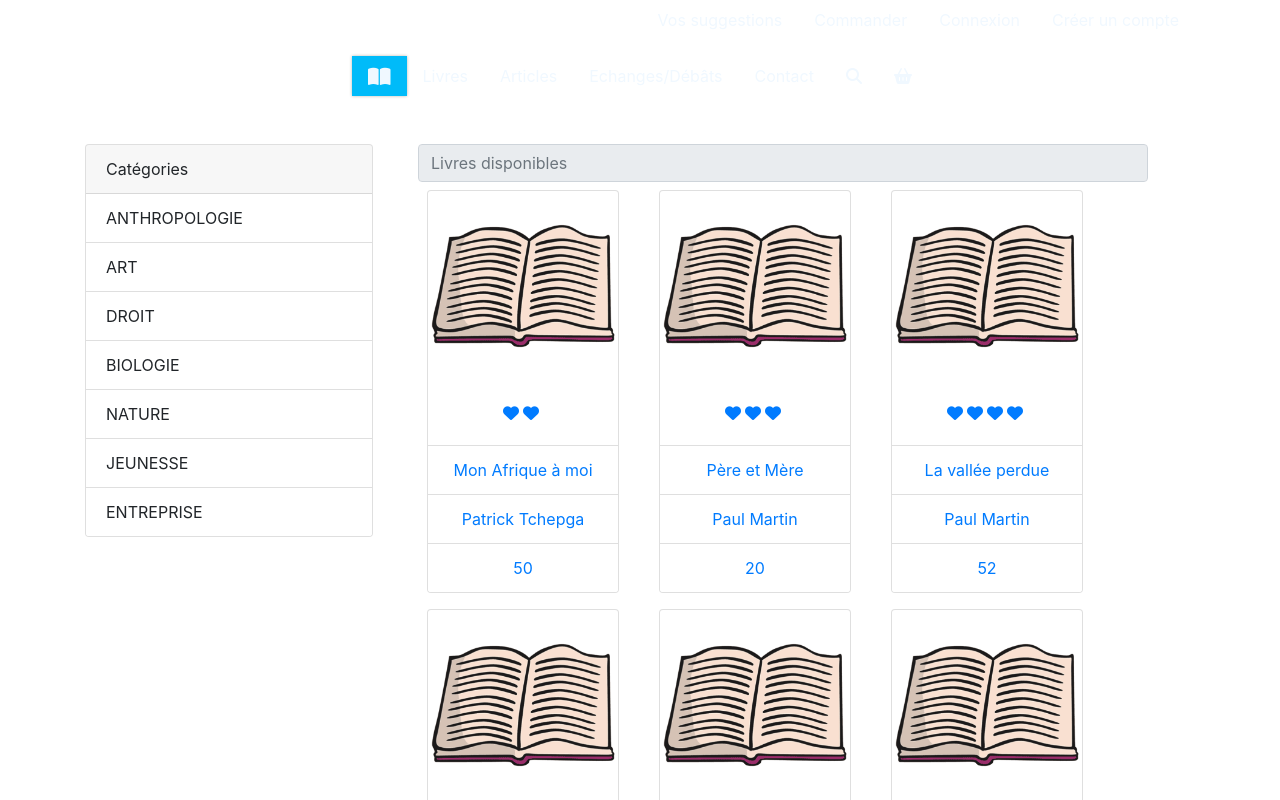
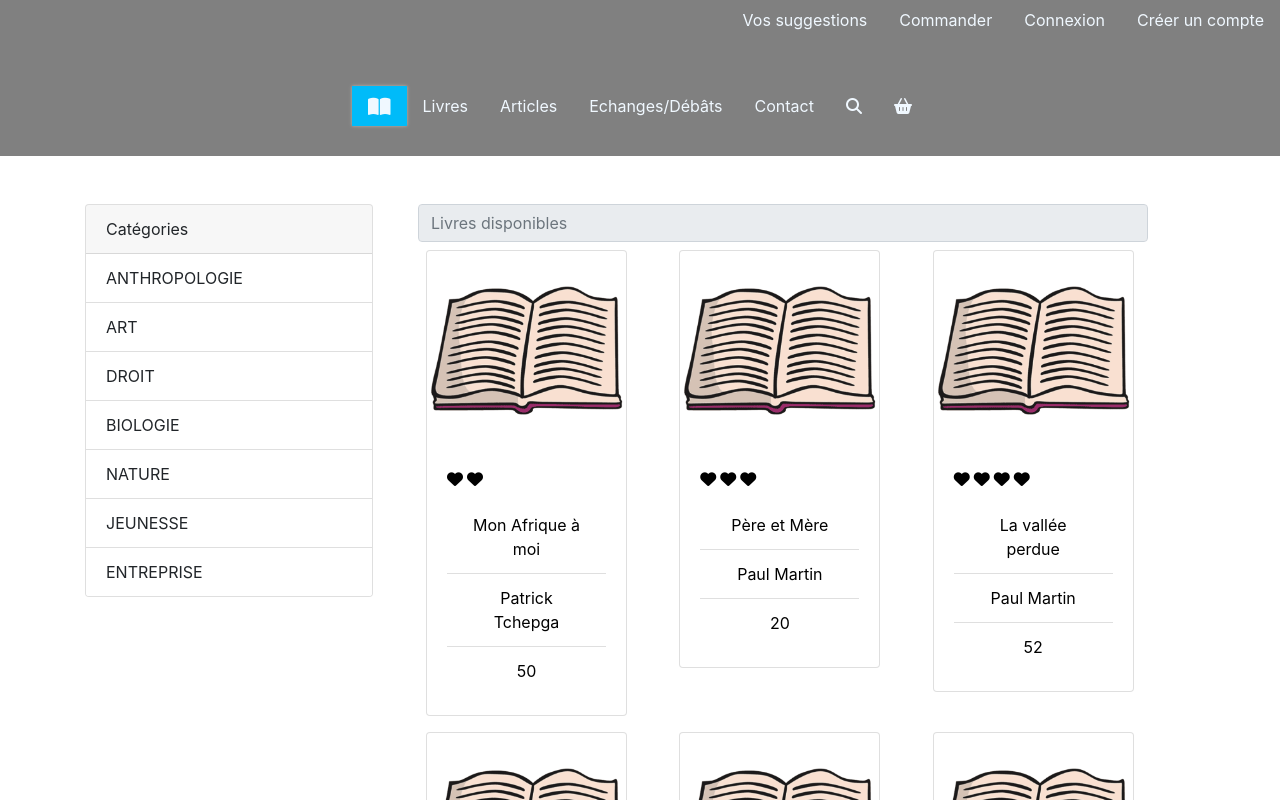
Before and after one commit to Tchepga/uamsho, a React (Create React App) app in the folder frontend/: page /books in a window 1280 px wide. Shown: the top 800 px of the page. Built offline with nearby package versions, Linux system fonts and the light colour scheme.

Commit message:
review books view

```diff
--- a/frontend/src/components/menu/Menu.css
+++ b/frontend/src/components/menu/Menu.css
@@ -1,3 +1,4 @@
 #Menu a{
    color:aliceblue;
+   margin-bottom: 30px;
 }
--- a/frontend/src/components/menu/Menu.js
+++ b/frontend/src/components/menu/Menu.js
@@ -1,12 +1,12 @@
 import "./Menu.css";
 import React, { Component } from "react";
-//import { BrowserRouter as Router, Route, Link } from "react-router-dom";
+import { BrowserRouter as Router, Route, Link } from "react-router-dom";
 
 
 class Menu extends Component {
   render() {
     return (
-      <div className="container" id="Menu">
+      <div  id="Menu" style={{backgroundColor: this.props.color }}>
         <ul className="nav justify-content-end mb-3 ">
           <li className="nav-item">
             {/* eslint-disable-next-line */}
@@ -36,15 +36,14 @@ class Menu extends Component {
         <ul className="nav justify-content-center">
           <li className="nav-item">
             {/* eslint-disable-next-line */}
-            <a className="nav-link active" aria-current="page" href="#">
+            <Link className="nav-link active" aria-current="page" to="/">
               <i className="fas fa-book-open fa-lg"></i>
-            </a>
+            </Link>
           </li>
           <li className="nav-item">
-            {/* eslint-disable-next-line */}
-            <a className="nav-link" href="#">
+            <Link className="nav-link" to="/books">
               Livres
-            </a>
+            </Link>
           </li>
           <li className="nav-item">
             {/* eslint-disable-next-line */}
@@ -81,8 +80,7 @@ class Menu extends Component {
     );
   }
 }
-
+Menu.defaultProps = {
+  color: ''
+}
 export default Menu;
-// export default connect(
-//     mapStateToProps,
-// )(Menu);
--- a/frontend/src/components/ontop/OnTopDetails.js
+++ b/frontend/src/components/ontop/OnTopDetails.js
@@ -1,5 +1,5 @@
 import React, { Component } from 'react';
-import CartBook from '../utilities/CardBook';
+import CardBook from '../utilities/CardBook';
 
 class OnTopDetails extends Component {
     constructor(props) {
@@ -79,7 +79,7 @@ class OnTopDetails extends Component {
         for(let i = 0; i<bookData.length; i++) {
             booksNodes.push(
                 <div className="col-4" key={i} >
-                    <CartBook
+                    <CardBook
                         title={bookData[i].title}
                         likes={bookData[i].likes}
                         author={bookData[i].author}
--- a/frontend/src/views/Book.css
+++ b/frontend/src/views/Book.css
@@ -0,0 +1,13 @@
+footer {
+    position: relative;
+    bottom: auto;
+}
+
+.neutral a {
+    color: black;
+}
+
+.neutral a:hover {
+    color:gray;
+    text-decoration: none;
+}
--- a/frontend/src/views/Book.js
+++ b/frontend/src/views/Book.js
@@ -1,6 +1,8 @@
 import React, { Component, Fragment } from "react";
 import { Link } from "react-router-dom";
+import Footer from "../components/footer/Footer";
 import Menu from "../components/menu/Menu";
+import CardBook from "../components/utilities/CardBook";
 import "./Book.css";
 
 export default class Book extends Component {
@@ -126,8 +128,8 @@ export default class Book extends Component {
         likes.push(<i className="fas fa-heart mr-1"></i>);
       }
       listBooksBalises.push(
-        <Link to="/books/detai">
-          <div
+        <Link to="/books/details" className="col-4" key={i} >
+          {/* <div
             className="card ml-4 mr-3 mb-3"
             style={{ width: "12rem" }}
             key={i}
@@ -143,7 +145,15 @@ export default class Book extends Component {
               <li className="list-group-item text-center">{books[i].author}</li>
               <li className="list-group-item text-center">{books[i].prix}</li>
             </ul>
-          </div>
+          </div> */}
+            <CardBook
+              title={books[i].title}
+              likes={books[i].likes}
+              author={books[i].author}
+              price={books[i].prix}
+              category={books[i].category}
+              image={books[i].image}
+            />
         </Link>
       );
     }
@@ -151,7 +161,7 @@ export default class Book extends Component {
     return (
       <div>
         <Fragment>
-          <Menu />
+          <Menu color="gray" />
           <div className="container">
             <div className="row mt-5">
               <div className="col-3">
@@ -170,7 +180,7 @@ export default class Book extends Component {
                   aria-label="Disabled input example"
                   disabled
                 />
-                <div className="row">{listBooksBalises}</div>
+                <div className="row neutral">{listBooksBalises}</div>
                 <nav aria-label="...">
                   <ul className="pagination">
                     <li className="page-item disabled">
@@ -213,6 +223,7 @@ export default class Book extends Component {
               </div>
             </div>
           </div>
+          <Footer />
         </Fragment>
       </div>
     );
```
